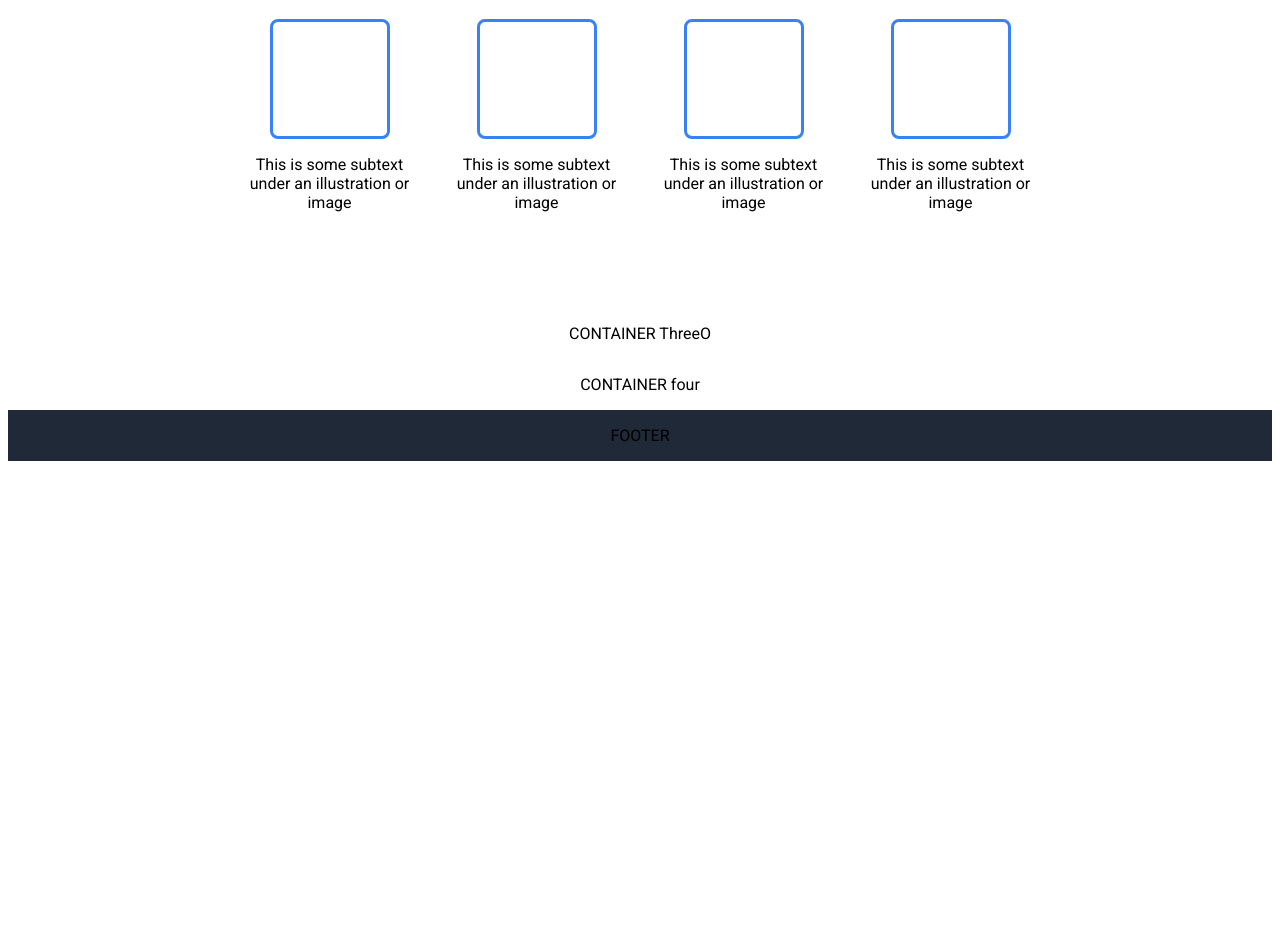
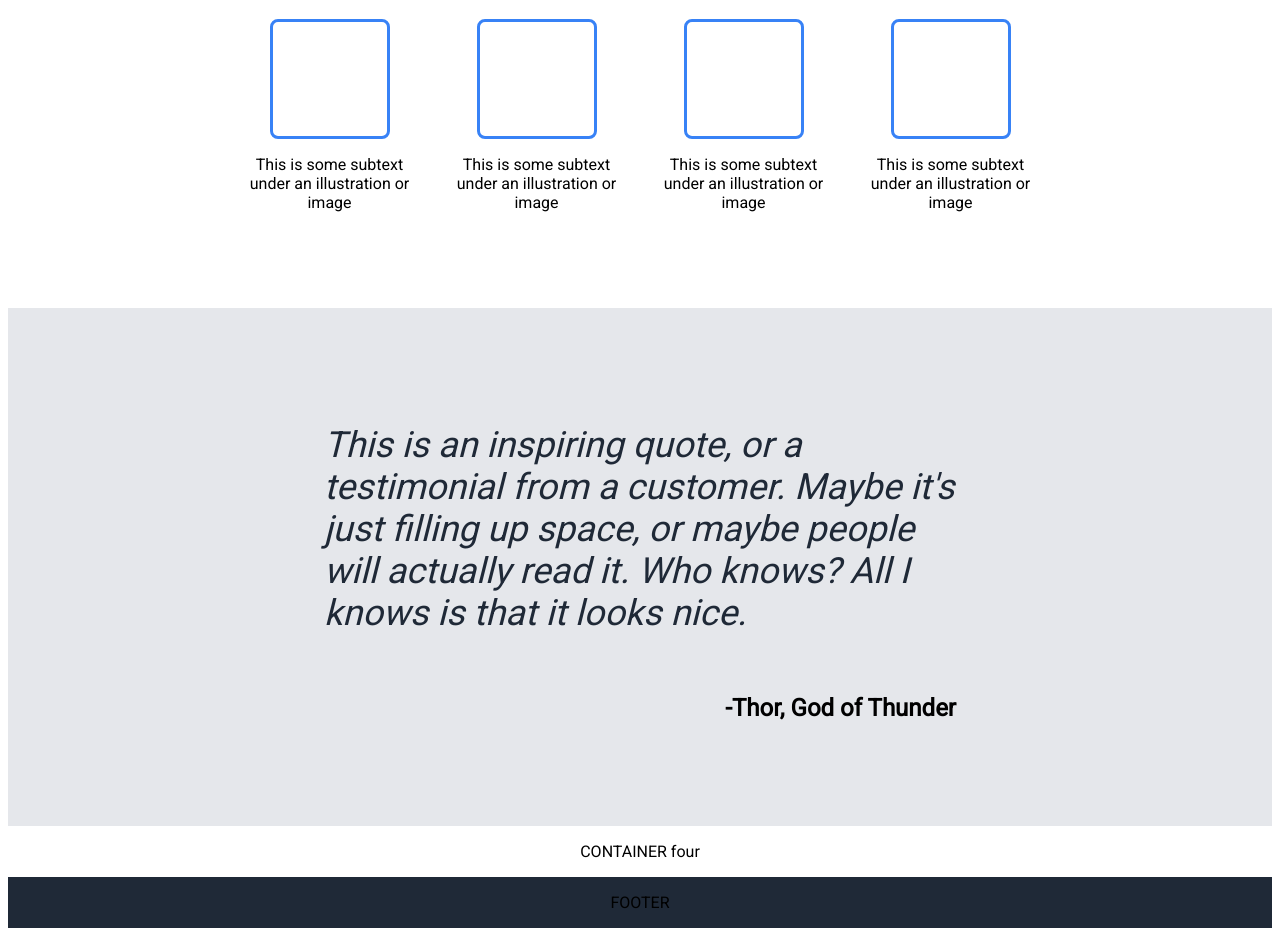
Before and after one commit to cornertenant/landing-page, a plain HTML site: page index.html in a window 1280 px wide. Shown: the part 568-1504 px from the top of the page. Before the commit the page ends 1037 px from the top, so only its background shows below. Drawn offline with Linux system fonts and the light colour scheme.

Commit message:
Add 'container three', quote
Also cleaned up some css.

```diff
--- a/index.html
+++ b/index.html
@@ -40,7 +40,10 @@
     </div>
 
     <div class="container three">
-        <p>CONTAINER ThreeO</p>
+        <div class="quote"><p>This is an inspiring quote, or a testimonial from a customer. Maybe it's just
+            filling up space, or maybe people will actually read it. Who knows? All I knows
+            is that it looks nice.</p></div>
+        <div class="author"><p>-Thor, God of Thunder</p></div>
     </div>
 
     <div class="container four">
--- a/style.css
+++ b/style.css
@@ -123,3 +123,28 @@ button {                            /* usable for both buttons on the page */
     width: 175px;
     padding: 16px;
 }
+
+.container.three {
+    background-color: #e5e7eb;
+    display: flex;
+    flex-direction: column;
+    padding-top: 80px;
+    padding-bottom: 80px;
+}
+
+.quote, .author {
+    width: 50%;
+}
+
+.quote {
+    font-size: 36px;
+    font-style: italic;
+    font-weight: 100;
+    color: #1F2937;
+}
+
+.author {
+    text-align: right;
+    font-size: 24px;
+    font-weight: 700;
+}
```
